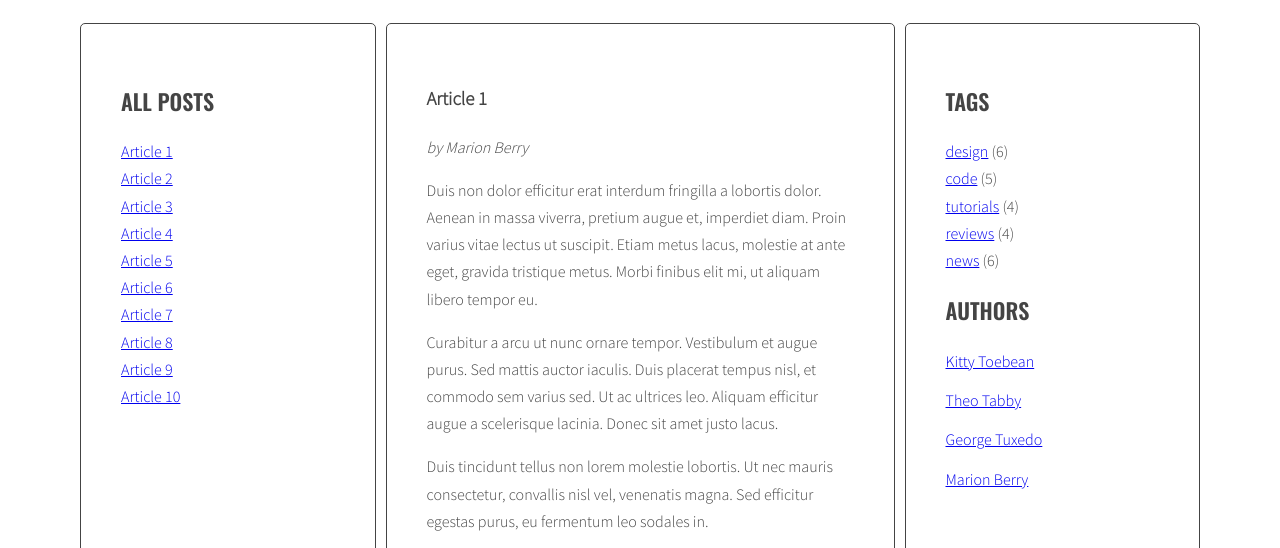
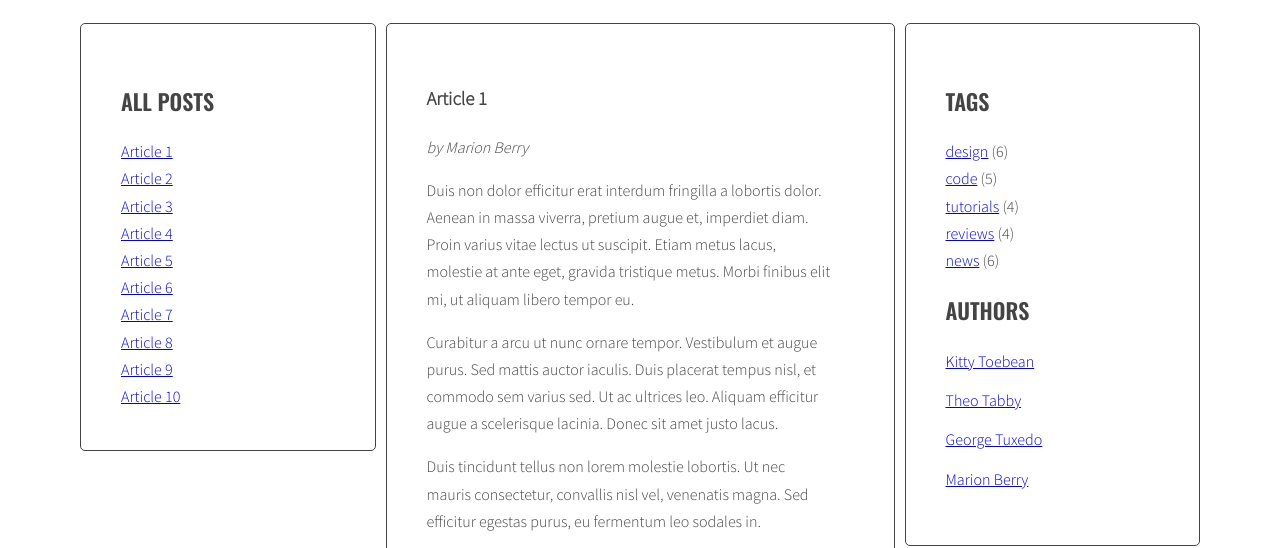
Before and after one commit to paulinaszkudlarek/javascript-blog, a website: page index.html in a window 1280 px wide. Shown: the part 220-768 px from the top of the page. Drawn offline with nearby package versions, Linux system fonts and the light colour scheme.

Commit message:
Change layout and add animation of displaying active .post

```diff
--- a/sass/style.scss
+++ b/sass/style.scss
@@ -50,10 +50,13 @@ body {
 
 .sidebar {
   flex: 1 0 0;
+  height: max-content;
 }
 
 .posts {
   flex: 2 0 0;
+  position: relative;
+  height: 900px;
 }
 
 .sidebar, .posts {
@@ -102,10 +105,17 @@ body {
 /* Post */
 
 .post {
-  display: none;
+  position: absolute;
+  margin: 0;
+  padding: 0;
+  width: 80%;
+  opacity: 0;
+  transition: opacity 1s;
   &.active {
-    display: block;
+    opacity: 1;
+    z-index: 100;
   }
+
 }
 
 .post-author {
```
Also changed, not shown: css/style.css, 1 other file.
